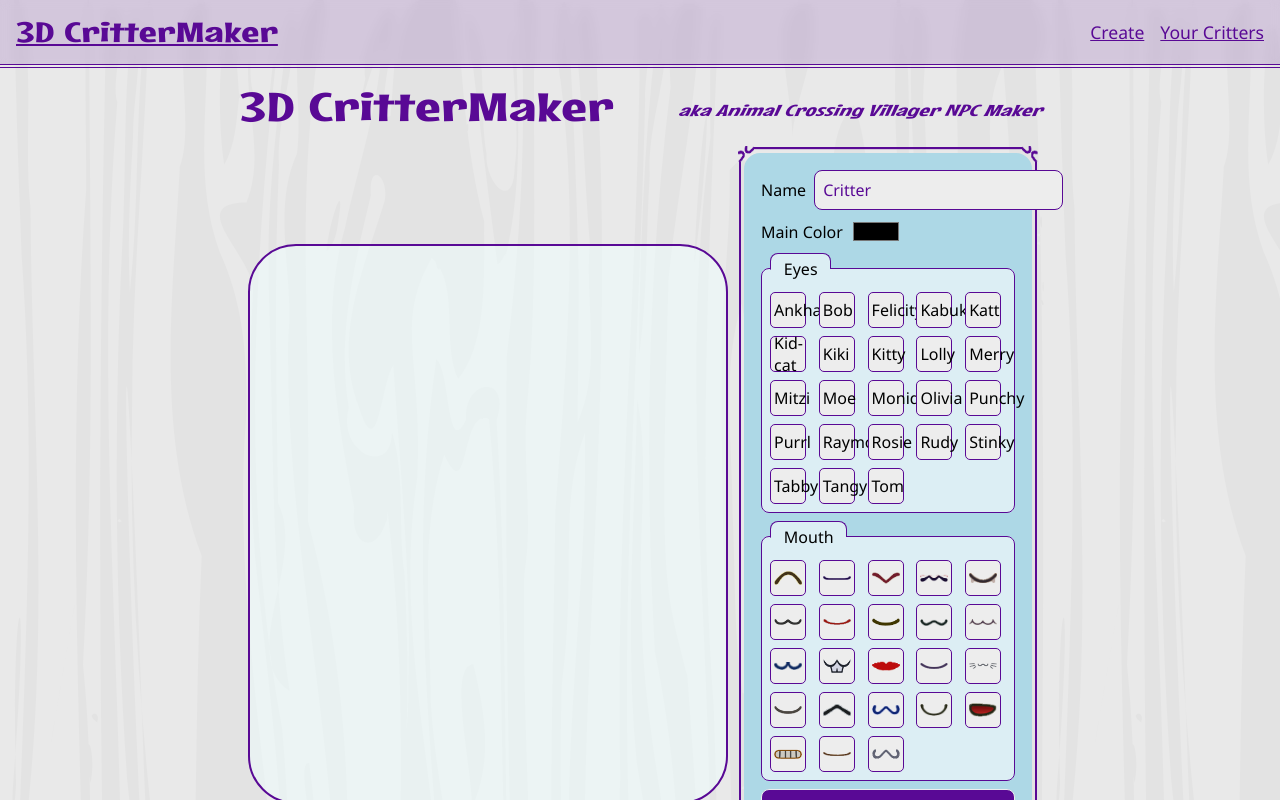
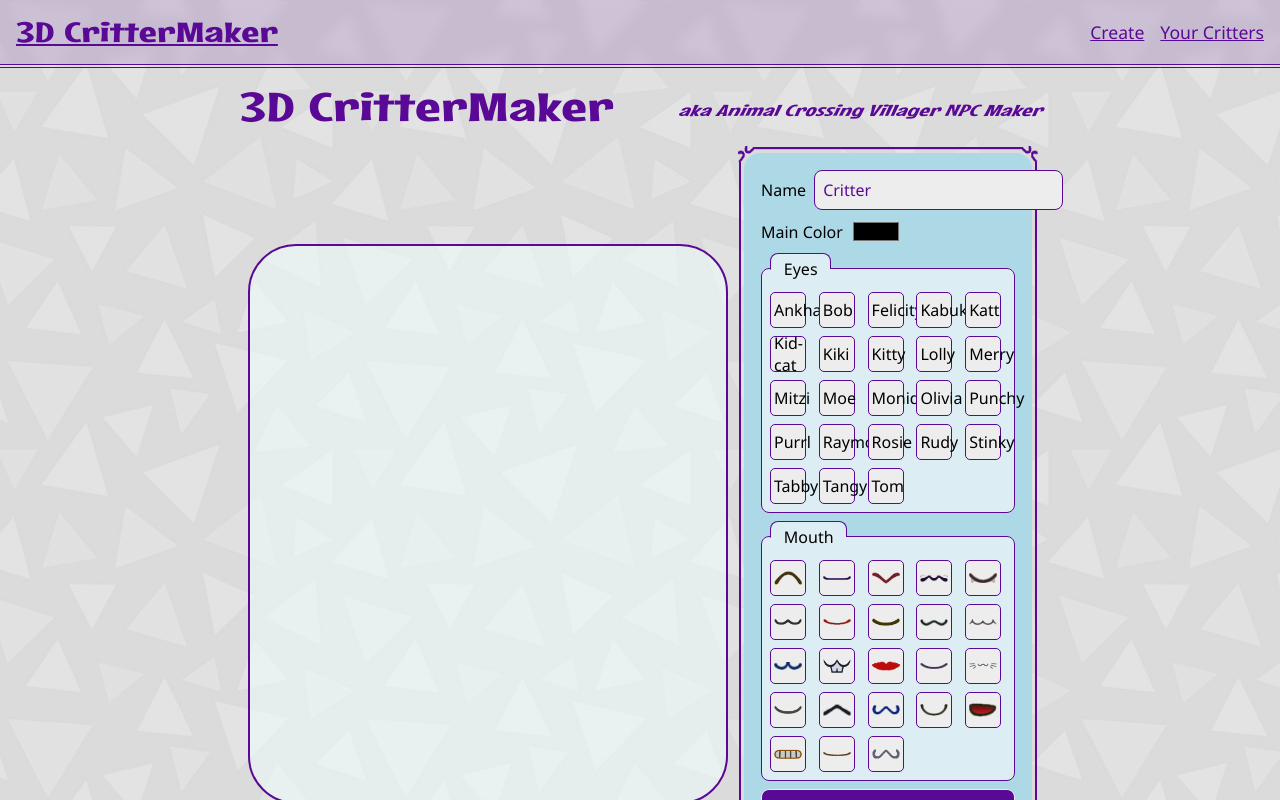
Before and after one commit to talia-storymaker/crittermaker, a Next.js app: page / in a window 1280 px wide. Shown: the top 800 px of the page. Built offline with nearby package versions, Linux system fonts and the light colour scheme; no server answers.

Commit message:
New BG pattern, better credits

```diff
--- a/app/globals.css
+++ b/app/globals.css
@@ -27,10 +27,9 @@
 body {
   color: var(--foreground);
   background-color: var(--background);
-  background-image: url("/decoration/wood-texture.svg");
+  background-image: url("/decoration/ac-grass-pattern.jpg");
   background-blend-mode: color-burn;
-  background-repeat: repeat-x;
-  background-size: auto 100%;
+  background-repeat: repeat;
   font-family: "Segoe UI", Helvetica, sans-serif;
   -webkit-font-smoothing: antialiased;
   -moz-osx-font-smoothing: grayscale;
```
Also changed, not shown: public/decoration/ac-grass-pattern.jpg (added), 1 other file (tests, documents, lock files or other folders).
